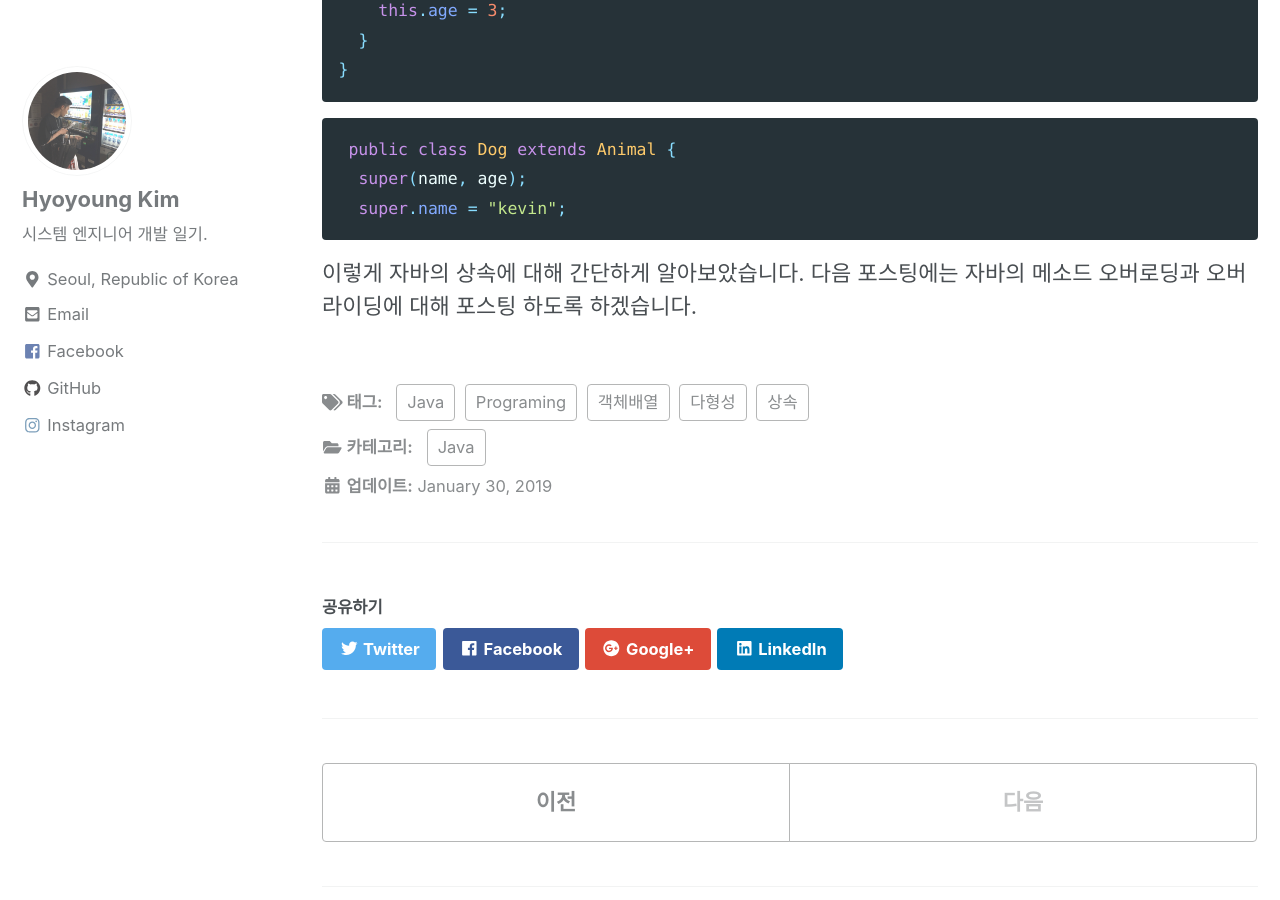
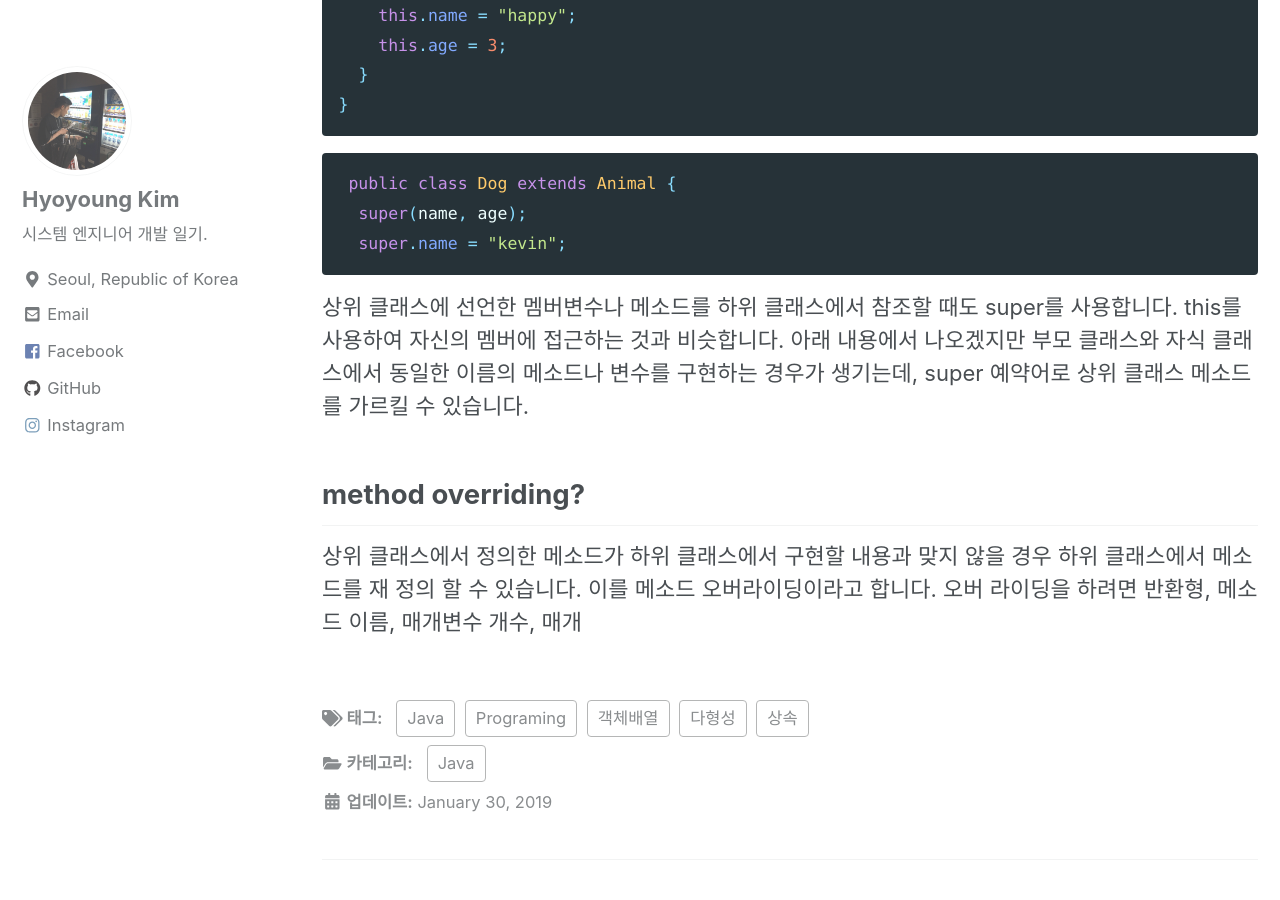
Before and after one commit to youngfromseoul/youngfromseoul.github.io2, a Jekyll site: the page built from _posts/java/2019-01-30-java-posting-00002.md, in a window 1280 px wide and 900 px high, scrolled down 1287 px. Built offline with Jekyll 4.4.1, drawn with Linux system fonts in a browser that asks for light colours; cached includes are drawn as plain includes; nearby versions of some CDN libraries; some web fonts are replaced; library files that are not in the unit come from our copies; some of the changed text lies outside the part shown.

Commit message:
Update 2019-01-30-java-posting-00002.md

````diff
--- a/_posts/java/2019-01-30-java-posting-00002.md
+++ b/_posts/java/2019-01-30-java-posting-00002.md
@@ -1,6 +1,6 @@
 ---
-title: "JAVA의 상속이란?"
-excerpt: "Java 상속에 대해 간단히 알아보기"
+title: "JAVA의 상속과 메소드 오버로딩, 메소드 오버라이딩?"
+excerpt: "Java 상속과 메소드 오버로딩, 오버라이딩 대해 간단히 알아보기"
 categories:
   - Java
 last_modified_at: 2019-01-30T10:21:37+09:00
@@ -51,6 +51,10 @@ public class Animal {
   super(name, age);
   super.name = "kevin";
 ```
+상위 클래스에 선언한 멤버변수나 메소드를 하위 클래스에서 참조할 때도 super를 사용합니다. this를 사용하여 자신의 멤버에 접근하는 것과 비슷합니다.
+아래 내용에서 나오겠지만 부모 클래스와 자식 클래스에서 동일한 이름의 메소드나 변수를 구현하는 경우가 생기는데, super 예약어로 상위 클래스 메소드를 가르킬 수 있습니다.
 
-이렇게 자바의 상속에 대해 간단하게 알아보았습니다.
-다음 포스팅에는 자바의 메소드 오버로딩과 오버라이딩에 대해 포스팅 하도록 하겠습니다.
+
+## method overriding?
+상위 클래스에서 정의한 메소드가 하위 클래스에서 구현할 내용과 맞지 않을 경우 하위 클래스에서 메소드를 재 정의 할 수 있습니다. 이를 메소드 오버라이딩이라고 합니다.
+오버 라이딩을 하려면 반환형, 메소드 이름, 매개변수 개수, 매개
````
